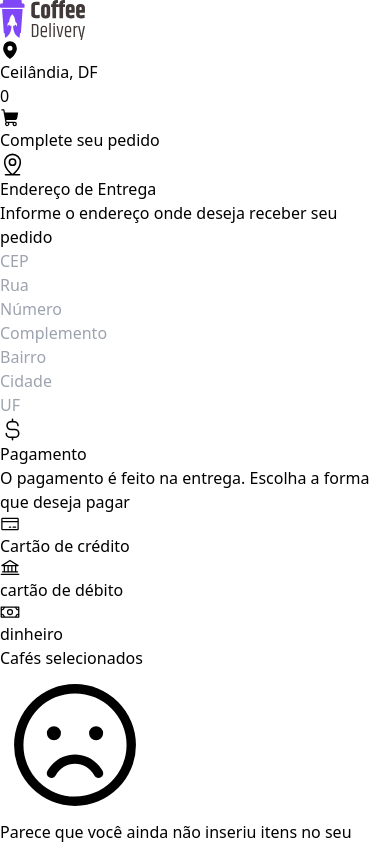
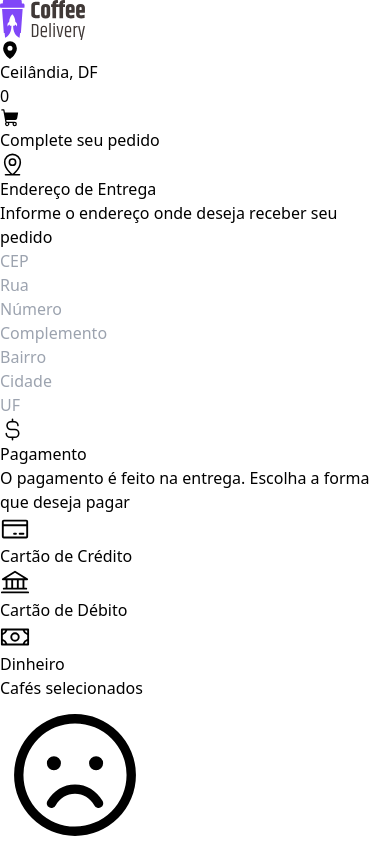
Before and after one commit to JhonesJhonatas/coffee-delivery, a React (Vite) app: page /checkout in a window 390 px wide. Shown: the top 844 px of the page. Built offline with nearby package versions, Linux system fonts and the light colour scheme.

Commit message:
todas as funcionalidades finalizadas, falta apenas tornar responsivo e resolver o bug de cadastrar duas vezes o mesmo item

```diff
--- a/package.json
+++ b/package.json
@@ -13,6 +13,7 @@
     "@phosphor-icons/react": "^2.0.9",
     "react": "^18.2.0",
     "react-dom": "^18.2.0",
+    "react-hook-form": "^7.44.3",
     "react-router-dom": "^6.11.2",
     "react-svg": "^16.1.14",
     "react-toastify": "^9.1.3",
--- a/src/App.tsx
+++ b/src/App.tsx
@@ -23,19 +23,48 @@ interface CartContextSchema {
   chageAmountOfProductOnCart: Function
 }
 
+interface CoffeeBoxProps {
+  cep: string,
+  rua: string,
+  numero: number,
+  complemento: string,
+  bairro: string,
+  cidade: string,
+  uf: string,
+  paymentMethod: string,
+  selectedProducts: []
+}
+
+interface PurchaseContext {
+  purchaseData: CoffeeBoxProps,
+  chageStateOfPurchaseData: Function
+}
+
 export const CartContext = createContext({} as CartContextSchema)
+export const AllPurchaseData = createContext({} as PurchaseContext)
 
 export function App() {
 
   const [productsOnCart, setProductsOnCart] = useState<ProductsSchema[]>([])
+  const [purchaseData, setPurchaseData] = useState<CoffeeBoxProps>({
+    cep: '',
+    rua: '',
+    numero: 0,
+    complemento: '',
+    bairro: '',
+    cidade: '',
+    uf: '',
+    paymentMethod: '',
+    selectedProducts: []
+  })
 
   function addProductOnCart(product: ProductsSchema) {
 
     if (product.amount !== 0) {
       setProductsOnCart([...productsOnCart, product])
+
+      showMessage("Produto(s) inseridos no carrinho.")
     }
-
-    showMessage("Produto(s) inseridos no carrinho.")
 
   }
 
@@ -57,7 +86,7 @@ export function App() {
 
       const newList = [...productsOnCart]
 
-      newList.splice(indexOfItemToChange,1)
+      newList.splice(indexOfItemToChange, 1)
 
       console.log(newList)
 
@@ -76,6 +105,12 @@ export function App() {
 
   }
 
+  function chageStateOfPurchaseData(data: CoffeeBoxProps) {
+
+    setPurchaseData(data)
+
+  }
+
   return (
     <div className='bg-gray-100'>
 
@@ -86,12 +121,15 @@ export function App() {
         chageAmountOfProductOnCart
       }}
       >
+        <AllPurchaseData.Provider value={{ purchaseData, chageStateOfPurchaseData }}>
 
-        <BrowserRouter>
+          <BrowserRouter>
 
-          <Router />
+            <Router />
 
-        </BrowserRouter>
+          </BrowserRouter>
+
+        </AllPurchaseData.Provider>
 
       </CartContext.Provider>
 
--- a/src/Pages/CheckOut.tsx
+++ b/src/Pages/CheckOut.tsx
@@ -1,18 +1,79 @@
 import { ItemShoppingCart } from "../components/ItemShoppingCart";
 import { MapPinLine, CurrencyDollarSimple, CreditCard, Bank, Money, SmileySad } from '@phosphor-icons/react'
-import { useContext } from 'react'
+import { useContext, useState } from 'react'
 import { CartContext } from '../App'
+import { AllPurchaseData } from '../App'
+import { useForm, SubmitHandler } from 'react-hook-form'
+import { useNavigate } from 'react-router-dom'
+
+type Inputs = {
+    cep: string,
+    rua: string,
+    numero: number,
+    complemento: string,
+    bairro: string,
+    cidade: string,
+    uf: string
+}
 
 export function CheckOut() {
 
+    const navigate = useNavigate()
+
+    const { register, handleSubmit } = useForm<Inputs>()
+    const onSubmit: SubmitHandler<Inputs> = data => submitWithAllData(data)
+
     const { productsOnCart } = useContext(CartContext)
+    const { chageStateOfPurchaseData } = useContext(AllPurchaseData)
+
+    const [selectedPaymentMethod, setSelectedPaymentMethod] = useState('')
+
+
+    function selectPaymentMethod(event: any) {
+
+        setSelectedPaymentMethod(event.target.dataset.method)
+
+    }
+
+    function submitWithAllData({cep, rua, numero, complemento, bairro, cidade, uf} : Inputs){
+
+        if(selectedPaymentMethod === ''){
+
+            console.log('Defina uma forma de pagamento')
+
+        }else if(productsOnCart.length === 0){
+
+            console.log('Você precisa escolher ao menos um produto para efetuar a compra')
+
+        }else{
+            const completeFormsData =  {
+                cep,
+                rua,
+                numero,
+                complemento,
+                bairro,
+                cidade,
+                uf,
+                paymentMethod: selectedPaymentMethod,
+                selectedProducts: productsOnCart
+            }
+
+            chageStateOfPurchaseData(completeFormsData)
+
+            navigate('/sucess')
+
+        }
+
+    }
 
     let totalPrice = 0
 
     const deliveryPrice = productsOnCart.length === 0 ? 0 : 3.5
 
     productsOnCart.map(product => {
+
         totalPrice += product.amount * product.value
+
     })
 
     return (
@@ -36,60 +97,94 @@ export function CheckOut() {
                         <input
                             className='border border-gray-300 bg-gray-200 p-2 rounded text-gray-900'
                             type="text"
+                            {...register('cep', {required: true})}
                             placeholder='CEP'
                         />
                         <input
                             className='border border-gray-300 bg-gray-200 p-2 rounded text-gray-900'
                             type="text"
+                            {...register('rua')}
                             placeholder='Rua'
                         />
                         <div className='flex gap-2'>
                             <input className='border border-gray-300 bg-gray-200 p-2 rounded text-gray-900'
-                                type="text"
+                                type="number"
+                                {...register('numero', {required: true})}
                                 placeholder='Número' />
                             <input className='border border-gray-300 bg-gray-200 p-2 rounded text-gray-900 flex-1'
                                 type="text"
+                                {...register('complemento', {required: true})}
                                 placeholder='Complemento' />
                         </div>
                         <div className='flex justify-evenly gap-2'>
                             <input className='border border-gray-300 bg-gray-200 p-2 rounded text-gray-900 flex-1'
                                 type="text"
+                                {...register('bairro', {required: true})}
                                 placeholder='Bairro'
                             />
                             <input className='border border-gray-300 bg-gray-200 p-2 rounded text-gray-900'
                                 type="text"
+                                {...register('cidade', {required: true})}
                                 placeholder='Cidade' />
                         </div>
                         <input
                             className='border border-gray-300 bg-gray-200 p-2 rounded text-gray-900'
                             type="text"
+                            {...register('uf', {required: true})}
                             placeholder='UF'
                         />
                     </form>
                 </div>
 
                 <div className='mt-8 bg-gray-200 rounded-r-3xl rounded-b-3xl p-8'>
+
                     <div className='flex items-start gap-2 mb-8'>
+
                         <CurrencyDollarSimple className='text-purple-700' size={25} />
                         <div>
+
                             <p className='font-bold'>Pagamento</p>
                             <p>O pagamento é feito na entrega. Escolha a forma que deseja pagar</p>
+
                         </div>
+
                     </div>
 
-                    <div className='flex gap-4 justify-between'>
-                        <div className='flex items-center gap-2 bg-gray-300 p-4 rounded cursor-pointer'>
-                            <CreditCard className='text-purple-700' size={20} />
-                            <p className='uppercase text-sm'>Cartão de crédito</p>
+                    <div className="flex gap-6">
+
+                        <div
+                            className={`flex border-2 items-center gap-2 bg-slate-300 p-4 rounded cursor-pointer ease-in-out duration-200 ${selectedPaymentMethod === 'credit' ? 'border-2 border-purple-500' : ''}`}
+                            data-method='credit'
+                            onClick={selectPaymentMethod}
+                        >
+
+                            <CreditCard size={30} data-method='credit' />
+                            <p data-method='credit' >Cartão de Crédito</p>
+
                         </div>
-                        <div className='flex items-center gap-2 bg-gray-300 p-4 rounded cursor-pointer'>
-                            <Bank className='text-purple-700' size={20} />
-                            <p className='uppercase text-sm'>cartão de débito</p>
+
+                        <div
+                            className={`flex border-2 items-center gap-2 bg-slate-300 p-4 rounded cursor-pointer ease-in-out duration-200 ${selectedPaymentMethod === 'debit' ? 'border-2 border-purple-500' : ''}`}
+                            data-method='debit'
+                            onClick={selectPaymentMethod}
+                        >
+
+                            <Bank size={30} data-method='debit' />
+                            <p data-method='debit' >Cartão de Débito</p>
+
                         </div>
-                        <div className='flex items-center gap-2 bg-gray-300 p-4 rounded flex-1 cursor-pointer'>
-                            <Money className='text-purple-700' size={20} />
-                            <p className='uppercase text-sm'>dinheiro</p>
+
+                        <div
+                            className={`flex border-2 items-center gap-2 bg-slate-300 p-4 rounded cursor-pointer ease-in-out duration-200 ${selectedPaymentMethod === 'money' ? 'border-2 border-purple-500' : ''}`}
+                            data-method='money'
+                            onClick={selectPaymentMethod}
+                        >
+
+                            <Money size={30} data-method='money' />
+                            <p data-method='money' >Dinheiro</p>
+
                         </div>
+
                     </div>
 
                 </div>
@@ -150,7 +245,12 @@ export function CheckOut() {
 
                         </div>
 
-                        <input className="bg-orange-500 text-gray-50 p-2 rounded w-full font-bold cursor-pointer" type="button" value="Confirmar Pedido" />
+                        <input
+                        onClick={handleSubmit(onSubmit)}
+                            className="bg-orange-500 text-gray-50 p-2 rounded w-full font-bold cursor-pointer ease-in-out duration-150 hover:scale-105"
+                            type="button"
+                            value="Confirmar Pedido"
+                        />
 
                     </div>
 
--- a/src/Pages/Sucess.tsx
+++ b/src/Pages/Sucess.tsx
@@ -1,9 +1,16 @@
 import { MapPin, Clock, CurrencyDollarSimple } from '@phosphor-icons/react'
 import { ReactSVG } from 'react-svg'
+import { AllPurchaseData } from '../App'
+import { useContext } from 'react'
 
 import deliveryVector from '../assets/deliveryVector.svg'
 
 export function Sucess() {
+
+    const { purchaseData } = useContext(AllPurchaseData)
+
+    console.log(purchaseData)
+
     return (
         <div className="mt-16 w-4/6 my-0 mx-auto flex justify-between items-top h-screen">
             <div>
@@ -16,8 +23,8 @@ export function Sucess() {
                     <div className='flex items-center gap-2'>
                         <MapPin className='bg-purple-700 text-gray-50 p-2 h-8 w-8 rounded-full' size={20} weight='fill' />
                         <div>
-                            <p>Entrega em Rua João Daniel Martinelli, 102</p>
-                            <p>Farrapos - Porto Alegre, RS</p>
+                            <p>Entrega em Rua {purchaseData.rua}, {purchaseData.numero}</p>
+                            <p>{purchaseData.cidade} - {purchaseData.uf}</p>
                         </div>
                     </div>
                     <div className='flex items-center gap-2'>
@@ -31,7 +38,7 @@ export function Sucess() {
                         <CurrencyDollarSimple className='bg-orange-700 text-gray-50 p-2 h-8 w-8 rounded-full' size={20} />
                         <div>
                             <p>Pagamento na entrega</p>
-                            <p>Cartão de Crédito</p>
+                            <p>{purchaseData.paymentMethod}</p>
                         </div>
                     </div>
                 </div>
```
Also changed, not shown: 1 other file (tests, documents, lock files or other folders).
